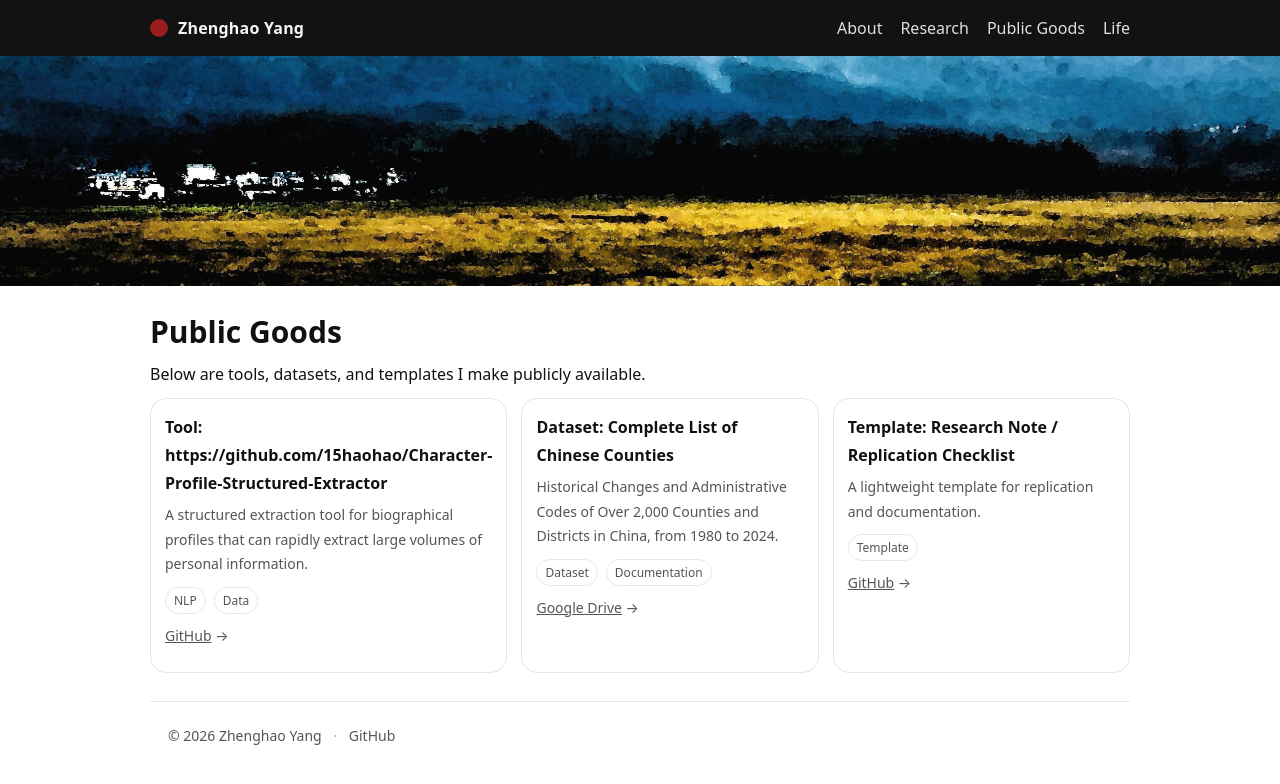
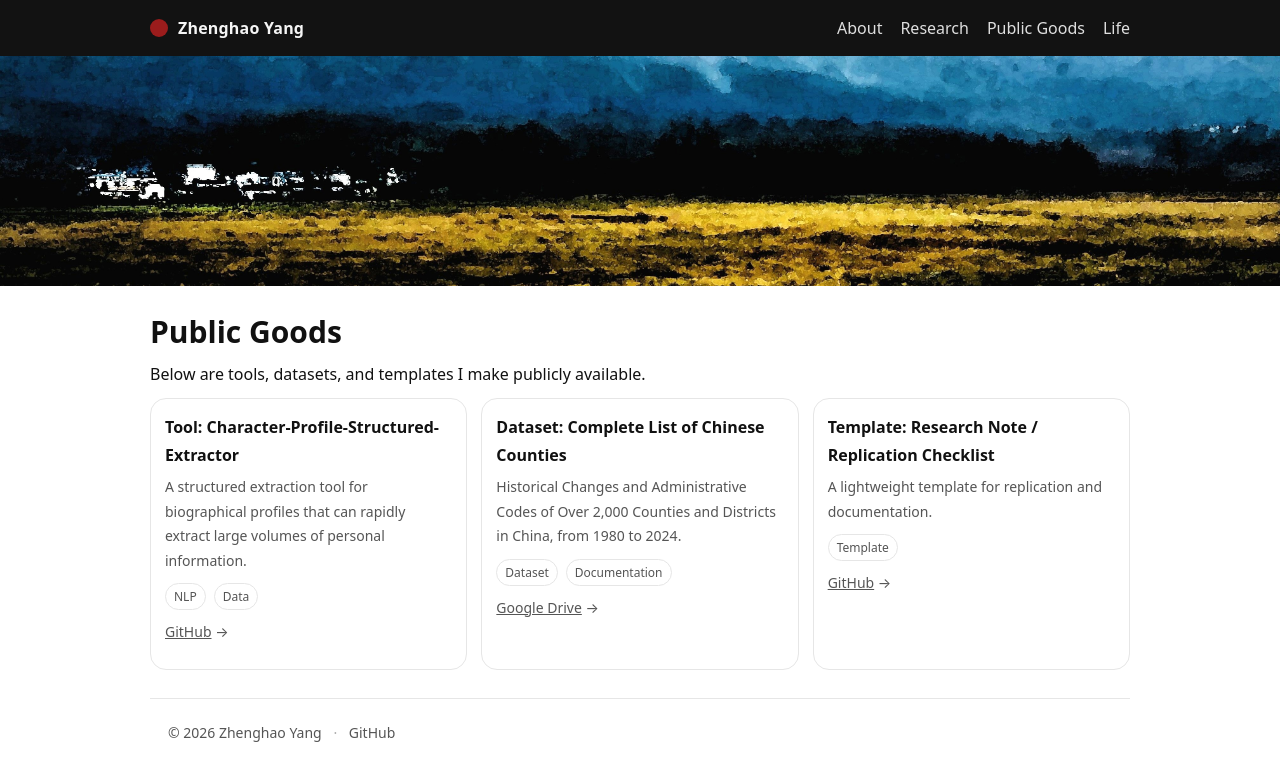
Before and after one commit to 15haohao/15haohao.github.io, a Jekyll site: the page built from public-goods/index.md, in a window 1280 px wide. Shown: the top 784 px of the page. Built offline with Jekyll 4.4.1, drawn with Linux system fonts in a browser that asks for light colours; part of the change alters nothing that is shown.

Commit message:
new tools link

```diff
--- a/_data/public_goods.yml
+++ b/_data/public_goods.yml
@@ -1,4 +1,4 @@
-- title: "Tool: https://github.com/15haohao/Character-Profile-Structured-Extractor"
+- title: "Tool: Character-Profile-Structured-Extractor"
   desc: "A structured extraction tool for biographical profiles that can rapidly extract large volumes of personal information."
   tags: ["NLP", "Data"]
   link: "https://github.com/15haohao/Character-Profile-Structured-Extractor"
```
